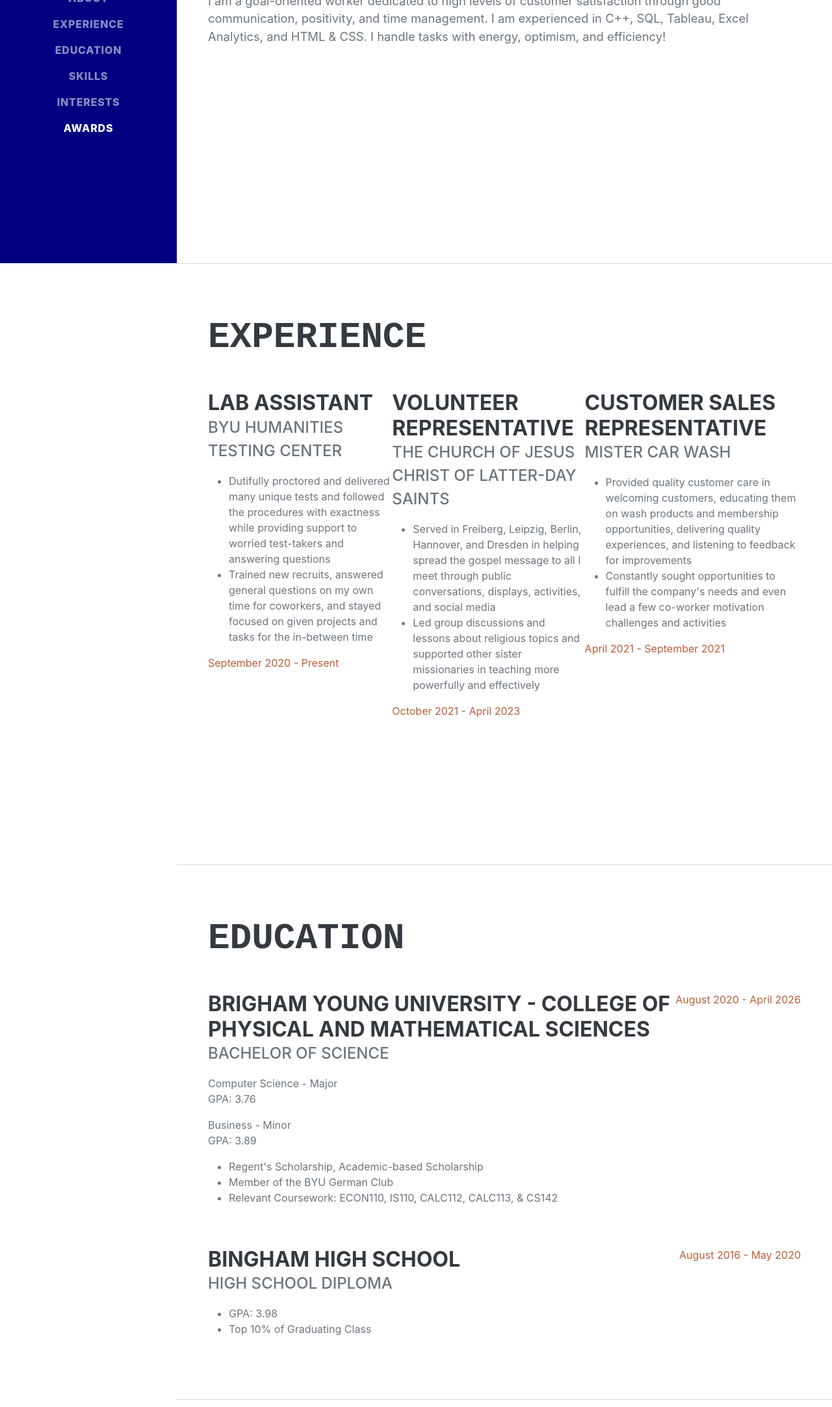
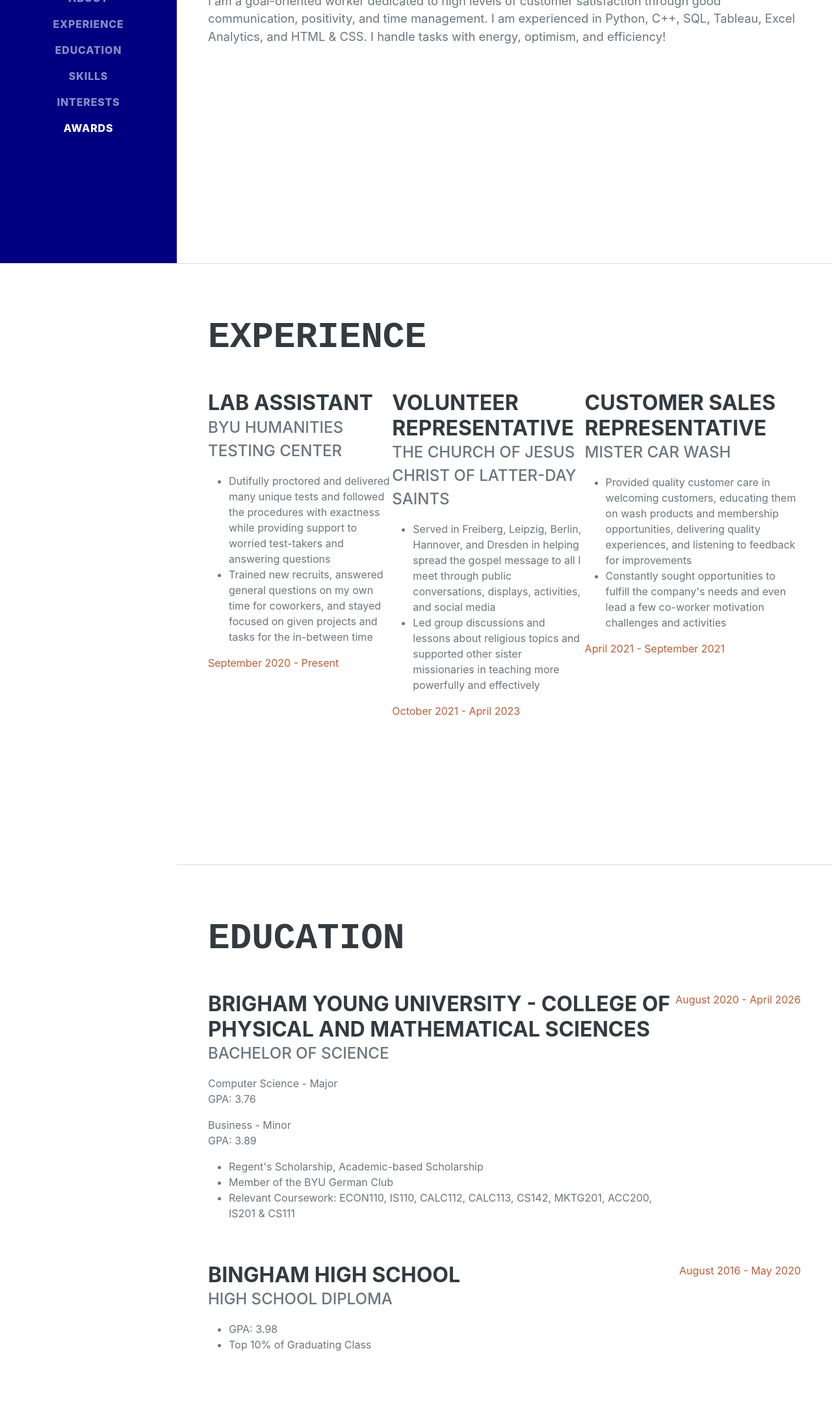
Before and after one commit to Xapamma21/201, a plain HTML site: page index.html in a window 1280 px wide. Shown: the part 395-2560 px from the top of the page at 65% size. Drawn offline with nearby package versions, Linux system fonts and the light colour scheme; a web font is replaced by a local one.

Commit message:
Add files via upload

```diff
--- a/index.html
+++ b/index.html
@@ -48,7 +48,7 @@
                         3542 Berry Street · Cheyenne Wells, CO 80810 · (317) 585-8468 ·
                         <a href="mailto:name@email.com">name@email.com</a>
                     </div> -->
-                    <p class="lead mb-5">I am a goal-oriented worker dedicated to high levels of customer satisfaction through good communication, positivity, and time management. I am experienced in C++, SQL, Tableau, Excel Analytics, and HTML &amp CSS. I handle tasks with energy, optimism, and efficiency!</p>
+                    <p class="lead mb-5">I am a goal-oriented worker dedicated to high levels of customer satisfaction through good communication, positivity, and time management. I am experienced in Python, C++, SQL, Tableau, Excel Analytics, and HTML &amp CSS. I handle tasks with energy, optimism, and efficiency!</p>
                     <!-- <div class="social-icons">
                         <a class="social-icon" href="#!"><i class="fab fa-linkedin-in"></i></a>
                         <a class="social-icon" href="#!"><i class="fab fa-github"></i></a>
@@ -122,7 +122,7 @@
                             <ul>
                                 <li>Regent's Scholarship, Academic-based Scholarship</li>
                                 <li>Member of the BYU German Club</li>
-                                <li>Relevant Coursework: ECON110, IS110, CALC112, CALC113, &amp CS142</li>
+                                <li>Relevant Coursework: ECON110, IS110, CALC112, CALC113, CS142, MKTG201, ACC200, IS201 &amp CS111</li>
                             </ul>
                         </div>
                         <div class="flex-shrink-0"><span class="text-primary">August 2020 - April 2026</span></div>
@@ -147,11 +147,13 @@
                     <h2 class="mb-5">Skills</h2>
                     <div class="subheading mb-3">Programming Languages & Tools</div>
                     <ul>
+                        <li>Python</li>
                         <li>Excel Analytics</li>
                         <li>C++</li>
                         <li>Tableau</li>
                         <li>HTML &amp CSS</li>
                         <li>Data Flow Charts</li>
+
                     </ul>
                     <div class="subheading mb-3">Work Ethic</div>
                     <ul class="fa-ul mb-0">
```
